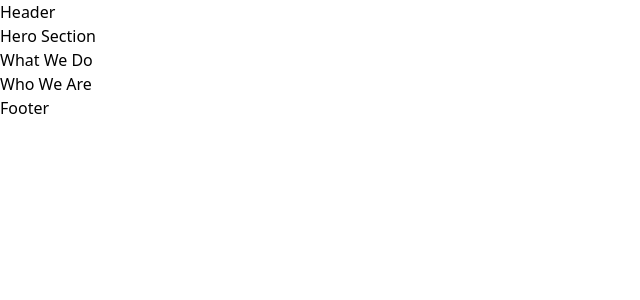
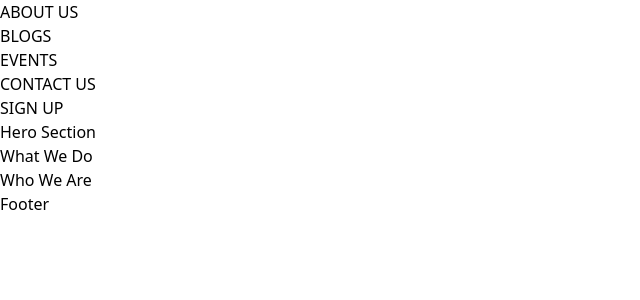
Before and after one commit to UoaWDCC/hidtreas, a Next.js app: page / in a window 1280 px wide. Shown: the top 300 px of the page, without its empty margins (0-640 px from the left). Built offline with nearby package versions, Linux system fonts and the light colour scheme.

Commit message:
html structure

```diff
--- a/src/components/common/Header.tsx
+++ b/src/components/common/Header.tsx
@@ -1,7 +1,28 @@
 export default function Header() {
   return (
-    <div>
-      <p>Header</p>
-    </div>
+    <header className="">
+      <nav>
+        <ul>
+          <li>
+            <a href="">ABOUT US</a>
+          </li>
+          <li>
+            <a href="">BLOGS</a>
+          </li>
+          <li>
+            <a href="">EVENTS</a>
+          </li>
+        </ul>
+        <div></div>
+        <ul>
+          <li>
+            <a href="">CONTACT US</a>
+          </li>
+          <li>
+            <button>SIGN UP</button>
+          </li>
+        </ul>
+      </nav>
+    </header>
   )
 }
```
